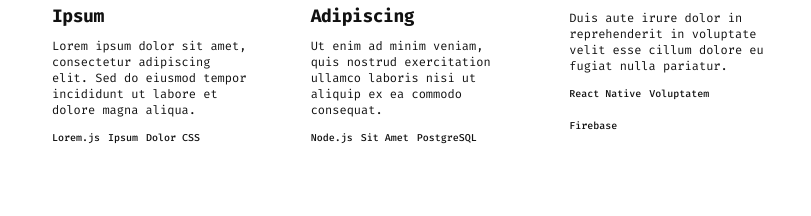
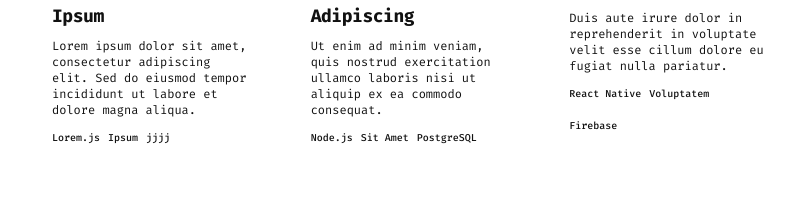
Before and after one commit to NicolasMarino/nicolasmarino.me, a Next.js app: page / in a window 1280 px wide. Shown: the part 1161-1377 px from the top of the page, without its empty margins (232-1043 px from the left). Built offline with nearby package versions, Linux system fonts and the light colour scheme.

Commit message:
fix new project.

```diff
--- a/data/projects.ts
+++ b/data/projects.ts
@@ -5,7 +5,7 @@ export const projects: Project[] = [
     title: 'Proyecto Lorem Ipsum',
     description:
       'Lorem ipsum dolor sit amet, consectetur adipiscing elit. Sed do eiusmod tempor incididunt ut labore et dolore magna aliqua.',
-    tags: ['Lorem.js', 'Ipsum', 'Dolor CSS'],
+    tags: ['Lorem.js', 'Ipsum', 'jjjj'],
     link: 'https://github.com/loremipsum',
   },
   {
```
